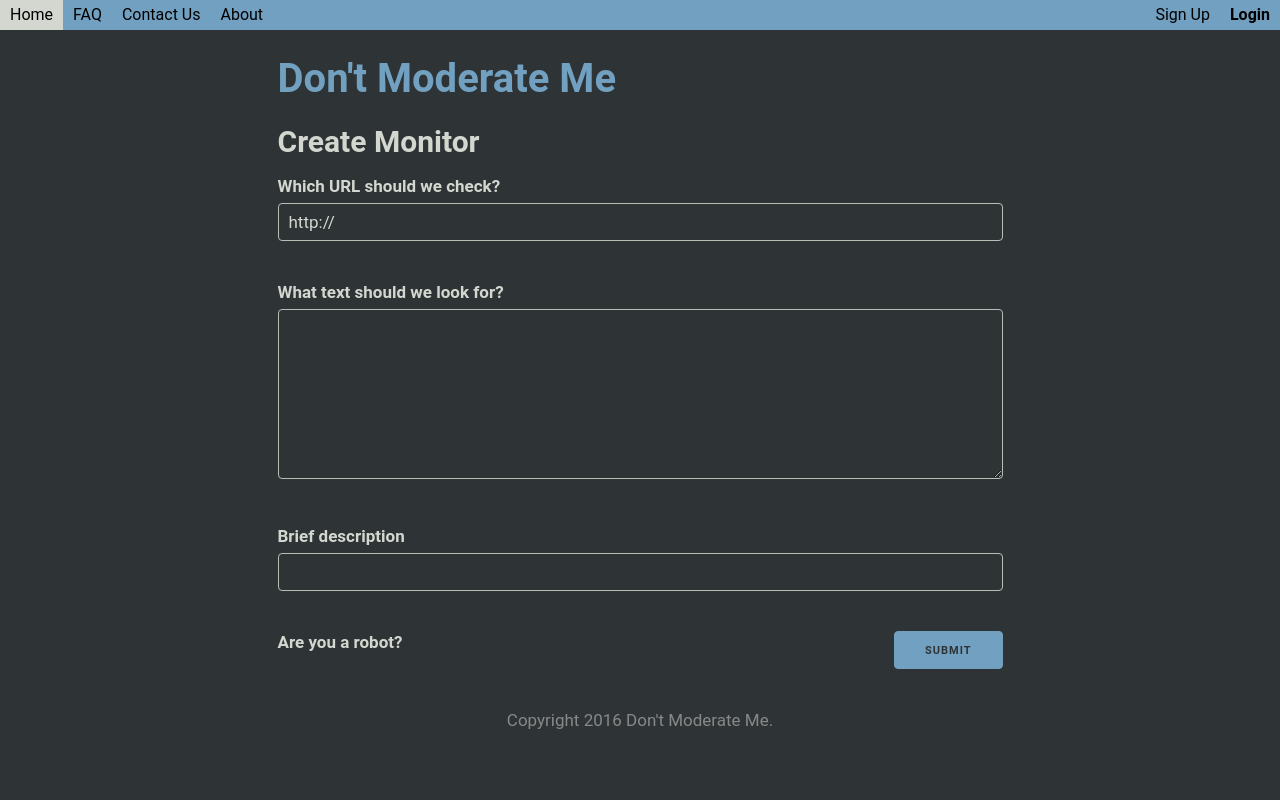
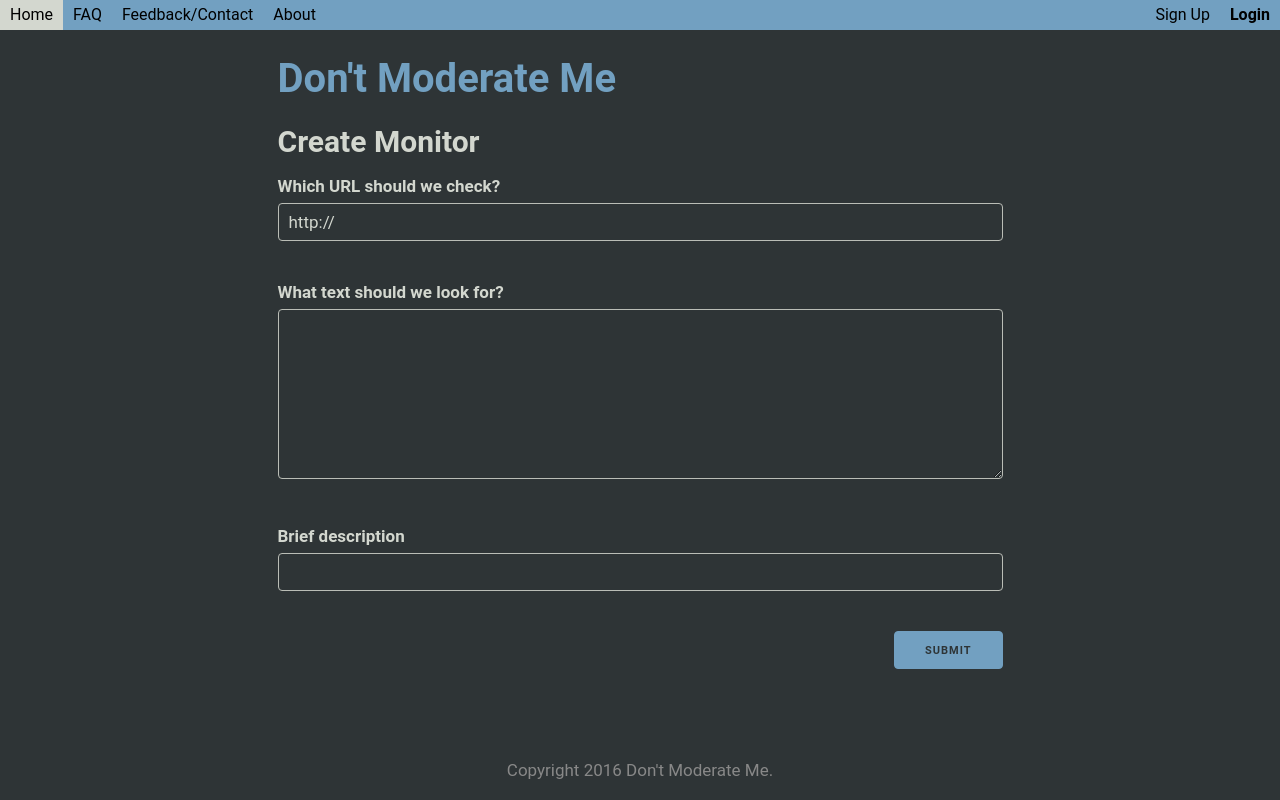
Before and after one commit to c-mart/dontmoderateme, a Flask app: page /create-monitor in a window 1280 px wide. Run offline with Flask 2, Linux system fonts and the light colour scheme; some libraries are stand-ins or nearby versions.

Commit message:
Not presenting recaptcha when creating monitor as I don't have a spam/bot problem yet

```diff
--- a/dontmoderateme/forms.py
+++ b/dontmoderateme/forms.py
@@ -36,7 +36,7 @@ class MonitorForm(Form):
                                   URL()])
     text = TextAreaField('What text should we look for?', validators=[DataRequired()])
     description = StringField('Brief description')
-    recaptcha = RecaptchaField('Are you a robot?')
+    # recaptcha = RecaptchaField('Are you a robot?')
 
 
 class ResetPasswordRequestForm(Form):
--- a/dontmoderateme/templates/create_edit_monitor.html
+++ b/dontmoderateme/templates/create_edit_monitor.html
@@ -13,10 +13,6 @@
         <p>{{ render_field(form.text, class="u-full-width") }}</p>
         <p>{{ render_field(form.description, class="u-full-width") }}</p>
         <div class="row">
-            <div class="six columns">
-                <p>{{ render_field(form.recaptcha) }}</p>
-            </div>
-            <div class="six columns">
                 <span class="u-pull-right"><input type="submit" value="Submit" class="button-primary" /></span>
             </div>
         </div>
--- a/dontmoderateme/templates/layout.html
+++ b/dontmoderateme/templates/layout.html
@@ -22,8 +22,8 @@
                     <a href="#" class="dropbtn">▼ More</a>
                     <div class="dropdown-content">
                         <a href="{{ url_for('home') }}">Home</a>
+                        <a href="{{ url_for('faq') }}">FAQ</a>
                         <a href="{{ url_for('feedback') }}">Feedback/Contact</a>
-                        <a href="{{ url_for('faq') }}">FAQ</a>
                         <a href="{{ url_for('about') }}">About</a>
                     </div>
                 </li>
@@ -31,7 +31,7 @@
             {% else %}
                 <li class="left-nav-li"><a href="{{ url_for('home') }}">Home</a></li>
                 <li class="left-nav-li"><a href="{{ url_for('faq') }}">FAQ</a></li>
-                <li class="left-nav-li"><a href="{{ url_for('feedback') }}">Contact Us</a></li>
+                <li class="left-nav-li"><a href="{{ url_for('feedback') }}">Feedback/Contact</a></li>
                 <li class="left-nav-li"><a href="{{ url_for('about') }}">About</a></li>
                 <li class="right-nav-li"><a href="{{ url_for('login') }}"><strong>Login</strong></a></li>
                 <li class="right-nav-li"><a href="{{ url_for('register') }}">Sign Up</a></li>
```
Also changed, not shown: planning.md (+1 -1 lines).
